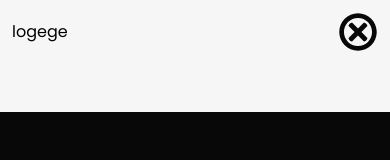
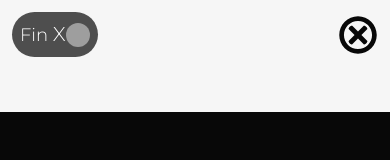
Before and after one commit to CHIBUZOR-coder/finnApp, a React (Vite) app: page / in a window 390 px wide. Both pictures are taken after a click on the icon 358 px from the left and 32 px from the top of the page. Shown: the top 160 px of the page. Built offline with nearby package versions, Linux system fonts and the light colour scheme; grey boxes are pictures that could not be loaded; a web font is replaced by a local one.

Commit message:
adding mobile menu2

```diff
--- a/src/Navbar/Navbar.jsx
+++ b/src/Navbar/Navbar.jsx
@@ -237,13 +237,25 @@ const Navbar = ({ Text }) => {
             }
 `}
           >
-            <div className='flex justify-between items-center p-3'>
-              <p className='text-black'>logege</p>
+            <div className='flex justify-between items-center p-3 w-full'>
+
+              <div className='flex justify-center items-center bg-mainTrans rounded-full p-2'>
+                <p className='font-semibold text-white text-lg navbarText'>
+                  Fin <span className='text-xl'>X</span>{' '}
+                </p>
+                <Link to={`/`}>
+                  <img
+                    className='h-6 w-6 rounded-full'
+                    src='https://res.cloudinary.com/dtjgj2odu/image/upload/v1739151976/logoround_awixqx.png'
+                    alt=''
+                  />
+                </Link>
+              </div>
               <div className='rounded-full hover:bg-main transi'>
                 {/* <MdOutlineCancel /> */}
                 <GiCancel
-                className='text-main h-10 w-10 hover:text-faintWhite transi'
-                  onClick={(e) => {
+                  className='text-main h-10 w-10 hover:text-faintWhite transi'
+                  onClick={e => {
                     HandleMenuToggle(e)
                   }}
                 />
--- a/tailwind.config.js
+++ b/tailwind.config.js
@@ -30,6 +30,7 @@ export default {
       },
       colors: {
         main: "rgb(8,8,8, 1)",
+        mainTrans: "rgb(8,8,8, 0.7)",
         blacktrans: "rgba(0, 0, 0, 0.2)",
         blueBtn: "rgb(11,109,255)",
         faintWhite: "rgb(246,246,246)",
```
